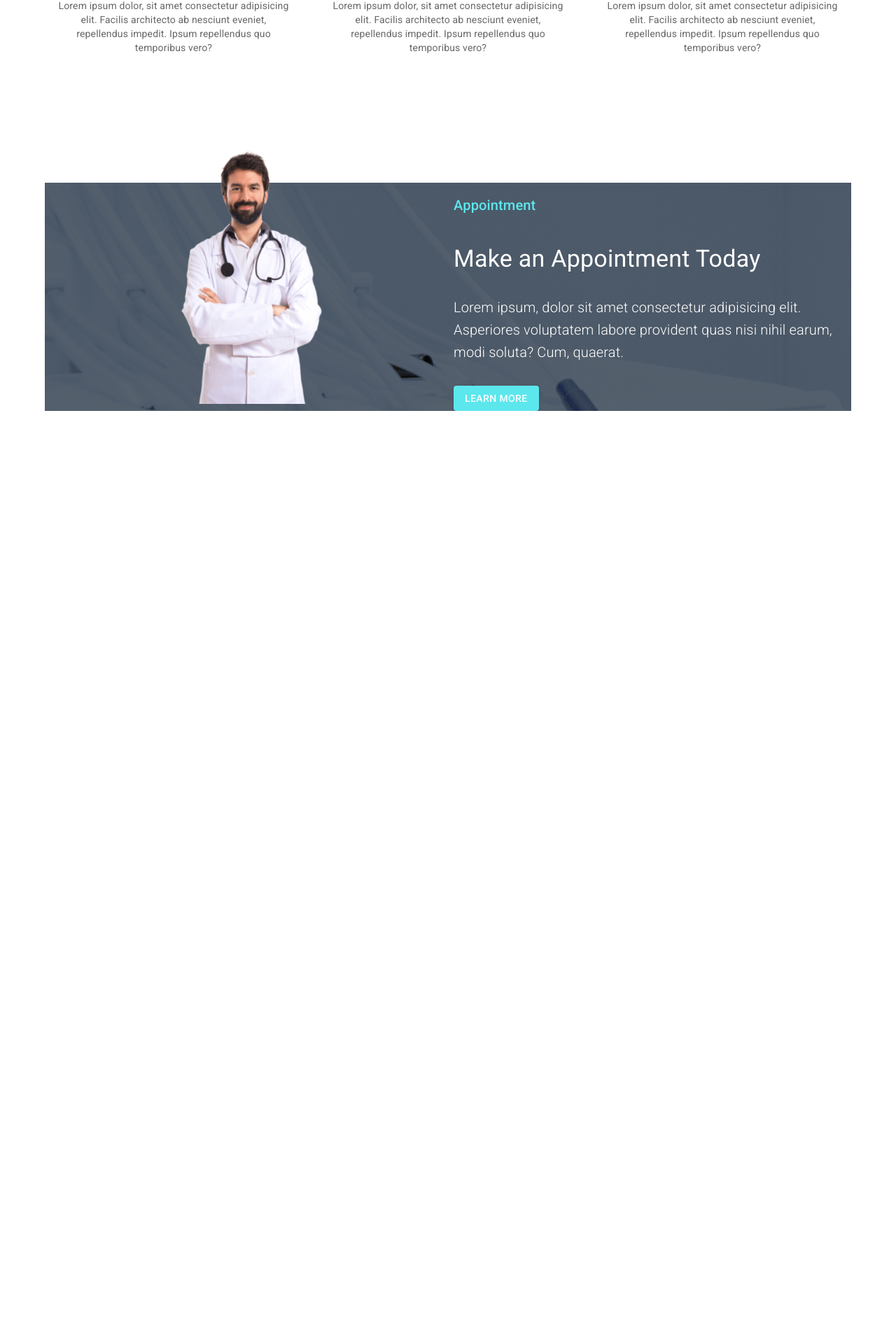
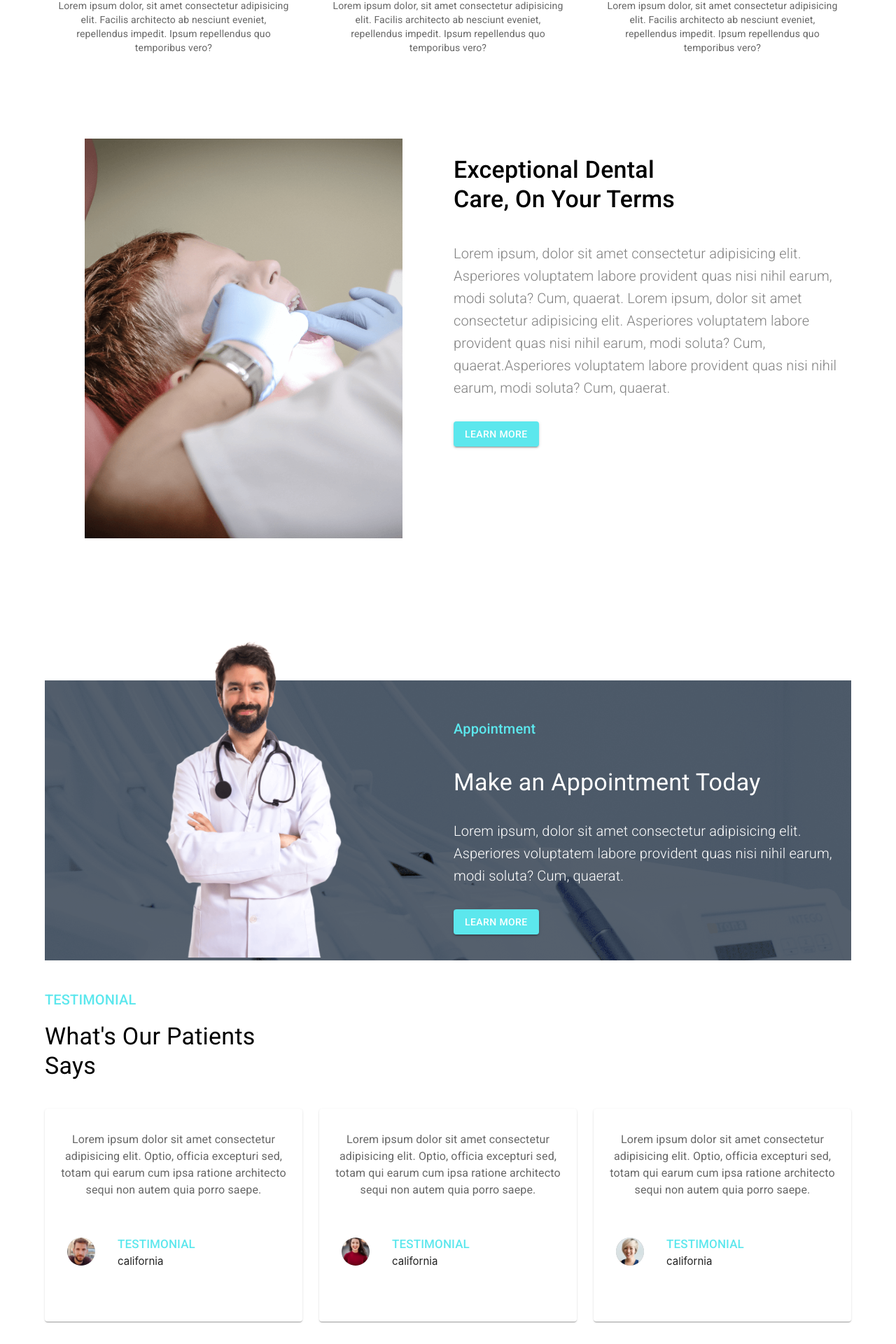
Before and after one commit to sifat-fahimul/doctors-portal-client, a React (Create React App) app: page / in a window 1280 px wide. Shown: the part 733-2653 px from the top of the page at 70% size. Before the commit the page ends 1320 px from the top, so only its background shows below. Built offline with nearby package versions, Linux system fonts and the light colour scheme.

Commit message:
testimonial and exceptional components added:

```diff
--- a/src/pages/Home/AppoinmentBanner/AppointmentBanner.js
+++ b/src/pages/Home/AppoinmentBanner/AppointmentBanner.js
@@ -18,7 +18,7 @@ const AppointmentBanner = () => {
                 <Grid container spacing={2}>
                     <Grid item xs={12} md={6}>
                         <img
-                            style={{ width: 400, marginTop: '-100px' }}
+                            style={{ width: 500, marginTop: '-120px' }}
                             src={doctor} alt="" />
                     </Grid>
                     <Grid item xs={12} md={6} sx={{
--- /dev/null
+++ b/src/pages/Home/Exceptional/Exceptional.js
@@ -0,0 +1,37 @@
+import { Button, Container, Grid, Typography } from '@mui/material';
+import { Box } from '@mui/system';
+import React from 'react';
+import treatment from '../../../images/treatment.png'
+const Exceptional = () => {
+    return (
+
+        <Container>
+            <Grid sx={{ my: 5, py: 5 }} container spacing={2}>
+                <Grid item xs={12} md={6}>
+                    <img
+                        style={{ width: '80%', marginTop: '' }}
+                        src={treatment} alt="" />
+                </Grid>
+                <Grid item xs={12} md={6} sx={{
+                    display: 'flex', justifyContent: 'flex-start',
+                    alignItems: '',
+                    textAlign: 'left'
+                }}>
+                    <Box>
+                        <Typography variant='h4' sx={{ mb: 5, pt: 3, fontWeight: 500 }} >
+                            Exceptional Dental <br />
+                            Care, On Your Terms
+                        </Typography>
+                        <Typography variant='h6' sx={{ my: 4 }} style={{ color: 'gray', fontSize: '9', fontWeight: '300' }}>
+                            Lorem ipsum, dolor sit amet consectetur adipisicing elit. Asperiores voluptatem labore provident quas nisi nihil earum, modi soluta? Cum, quaerat.
+                            Lorem ipsum, dolor sit amet consectetur adipisicing elit. Asperiores voluptatem labore provident quas nisi nihil earum, modi soluta? Cum, quaerat.Asperiores voluptatem labore provident quas nisi nihil earum, modi soluta? Cum, quaerat.
+                        </Typography>
+                        <Button variant='contained' style={{ backgroundColor: '#5CE7ED' }}>Learn More</Button>
+                    </Box>
+                </Grid>
+            </Grid>
+        </Container>
+    );
+};
+
+export default Exceptional;
--- a/src/pages/Home/Home/Home.js
+++ b/src/pages/Home/Home/Home.js
@@ -2,7 +2,9 @@ import React from 'react';
 import Navigation from '../../Shared/Navigation/Navigation';
 import AppointmentBanner from '../AppoinmentBanner/AppointmentBanner';
 import Banner from '../Banner/Banner';
+import Exceptional from '../Exceptional/Exceptional';
 import Services from '../Services/Services';
+import Testimonial from '../Testimonial/Testimonial';
 
 const Home = () => {
     return (
@@ -10,7 +12,9 @@ const Home = () => {
             <Navigation></Navigation>
             <Banner></Banner>
             <Services></Services>
+            <Exceptional></Exceptional>
             <AppointmentBanner></AppointmentBanner>
+            <Testimonial></Testimonial>
         </div>
     );
 };
--- /dev/null
+++ b/src/pages/Home/Testimonial/Testimonial.js
@@ -0,0 +1,135 @@
+import { Avatar, Card, CardContent, CardHeader, Container, Grid, Typography } from '@mui/material';
+import { Box } from '@mui/system';
+import React from 'react';
+import person1 from '../../../images/people-1.png'
+import person2 from '../../../images/people-2.png'
+import person3 from '../../../images/people-3.png'
+
+
+const Testimonial = () => {
+    return (
+        <Container sx={{ my: 5 }}>
+            <Box sx={{
+                my: 5,
+                display: 'flex', justifyContent: 'flex-start',
+                alignItems: 'center',
+                textAlign: 'left'
+            }}>
+                <Box>
+                    <Typography variant='h6' sx={{ mb: 2 }} style={{ color: '#5CE7ED' }}>
+                        TESTIMONIAL
+                    </Typography>
+                    <Typography variant='h4' style={{ color: '' }}>
+                        What's Our Patients <br />
+                        Says
+                    </Typography>
+                </Box>
+
+            </Box>
+
+            <Box sx={{}}>
+                <Grid container spacing={{ xs: 2, md: 3 }} columns={{ xs: 4, sm: 8, md: 12 }}>
+                    <Grid item xs={4} sm={4} md={4} >
+                        <Card sx={{ minWidth: 275 }}>
+                            <CardContent>
+                                <Typography sx={{ my: 2 }} color="text.secondary">
+                                    Lorem ipsum dolor sit amet consectetur adipisicing elit. Optio, officia excepturi sed, totam qui earum cum ipsa ratione architecto sequi non autem quia porro saepe.
+                                </Typography>
+                                <Box sx={{
+                                    my: 5,
+                                    display: 'flex', justifyContent: 'flex-start',
+                                    alignItems: 'center',
+                                    textAlign: 'left'
+                                }}>
+                                    <CardHeader
+                                        avatar={
+                                            <Avatar sx={{}} aria-label="recipe">
+                                                <img style={{ width: '100%' }} src={person1} alt="" />
+                                            </Avatar>
+                                        }
+                                    />
+                                    <Box>
+                                        <Typography variant='h6' sx={{ fontSize: 17 }} style={{ color: '#5CE7ED' }}>
+                                            TESTIMONIAL
+                                        </Typography>
+                                        <Typography variant='p' sx={{ mb: 2, fontSize: 15 }} >
+                                            california
+                                        </Typography>
+                                    </Box>
+                                </Box>
+                            </CardContent>
+
+                        </Card>
+                    </Grid>
+                    <Grid item xs={4} sm={4} md={4} >
+                        <Card sx={{ minWidth: 275 }}>
+                            <CardContent>
+                                <Typography sx={{ my: 2 }} color="text.secondary">
+                                    Lorem ipsum dolor sit amet consectetur adipisicing elit. Optio, officia excepturi sed, totam qui earum cum ipsa ratione architecto sequi non autem quia porro saepe.
+                                </Typography>
+                                <Box sx={{
+                                    my: 5,
+                                    display: 'flex', justifyContent: 'flex-start',
+                                    alignItems: 'center',
+                                    textAlign: 'left'
+                                }}>
+                                    <CardHeader
+                                        avatar={
+                                            <Avatar sx={{}} aria-label="recipe">
+                                                <img style={{ width: '100%' }} src={person2} alt="" />
+                                            </Avatar>
+                                        }
+                                    />
+                                    <Box>
+                                        <Typography variant='h6' sx={{ fontSize: 17 }} style={{ color: '#5CE7ED' }}>
+                                            TESTIMONIAL
+                                        </Typography>
+                                        <Typography variant='p' sx={{ mb: 2, fontSize: 15 }} >
+                                            california
+                                        </Typography>
+                                    </Box>
+                                </Box>
+                            </CardContent>
+
+                        </Card>
+                    </Grid>
+                    <Grid item xs={4} sm={4} md={4} >
+                        <Card sx={{ minWidth: 275 }}>
+                            <CardContent>
+                                <Typography sx={{ my: 2 }} color="text.secondary">
+                                    Lorem ipsum dolor sit amet consectetur adipisicing elit. Optio, officia excepturi sed, totam qui earum cum ipsa ratione architecto sequi non autem quia porro saepe.
+                                </Typography>
+                                <Box sx={{
+                                    my: 5,
+                                    display: 'flex', justifyContent: 'flex-start',
+                                    alignItems: 'center',
+                                    textAlign: 'left'
+                                }}>
+                                    <CardHeader
+                                        avatar={
+                                            <Avatar sx={{}} aria-label="recipe">
+                                                <img style={{ width: '100%' }} src={person3} alt="" />
+                                            </Avatar>
+                                        }
+                                    />
+                                    <Box>
+                                        <Typography variant='h6' sx={{ fontSize: 17 }} style={{ color: '#5CE7ED' }}>
+                                            TESTIMONIAL
+                                        </Typography>
+                                        <Typography variant='p' sx={{ mb: 2, fontSize: 15 }} >
+                                            california
+                                        </Typography>
+                                    </Box>
+                                </Box>
+                            </CardContent>
+
+                        </Card>
+                    </Grid>
+                </Grid>
+
+            </Box>
+        </Container>
+    );
+};
+
+export default Testimonial;
```
